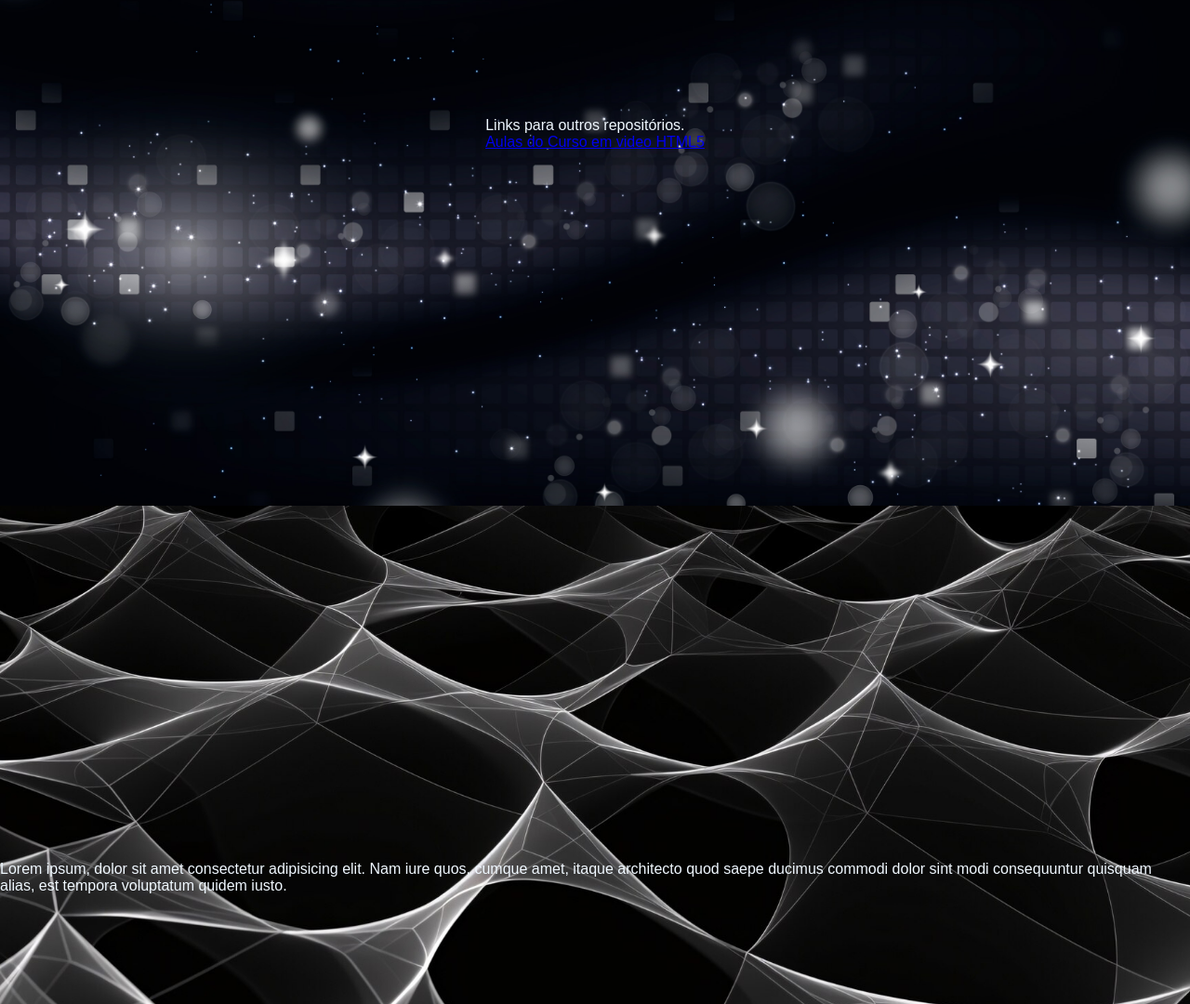
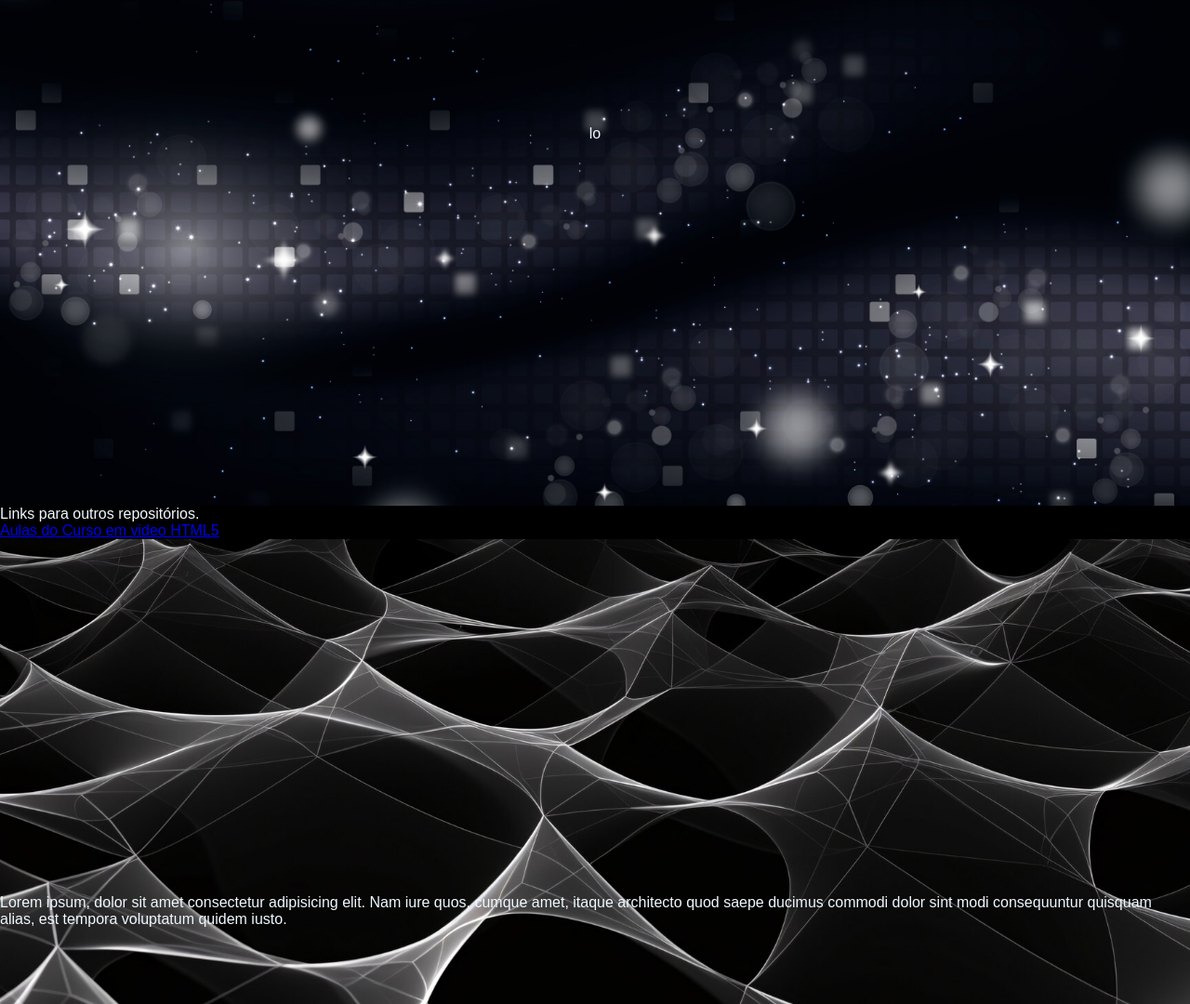
Before and after one commit to GranadoThiago/Portforio, a plain HTML site: page index.html in a window 1280 px wide. Shown: the part 420-1500 px from the top of the page at 93% size. Drawn offline with Linux system fonts and the light colour scheme.

Commit message:
update index.html

```diff
--- a/index.html
+++ b/index.html
@@ -4,24 +4,29 @@
     <meta charset="UTF-8">
     <meta name="viewport" content="width=device-width, initial-scale=1.0">
     <link rel="stylesheet" href="_css/style.css">
-    <title>Developer Site</title>
+    <title>Thiago Granado</title>
 </head>
 <body>
     <div id="interface">
         <header id="cabecalho">
-            <nav id="menu"><!-- Menu -->
+            <!-- Menu -->
+            <nav id="menu">
                 <h1>Menu Principal</h1>
                 <ul>
                     <li><a href="#"></a>Home</li>
                     <li><a href="#"></a>Projetos</li>
                     <li><a href="#"></a>Contato</li>
                     <li><a href="#"></a>Sobre</li>
-
                 </ul>
             </nav>
         </header>
         <div class="parallax">
-            <section id="corpo">
+            <section id="descricao">
+                <p>lo</p>
+            </section>
+        </div>
+        <div class="parallax1">
+            <section id="repositorio">
                 <p>Links para outros repositórios.<br>
                 <a href="https://github.com/Capadocio/Curso-em-Video">Aulas do Curso em video HTML5</a></p>
             </section>
```
